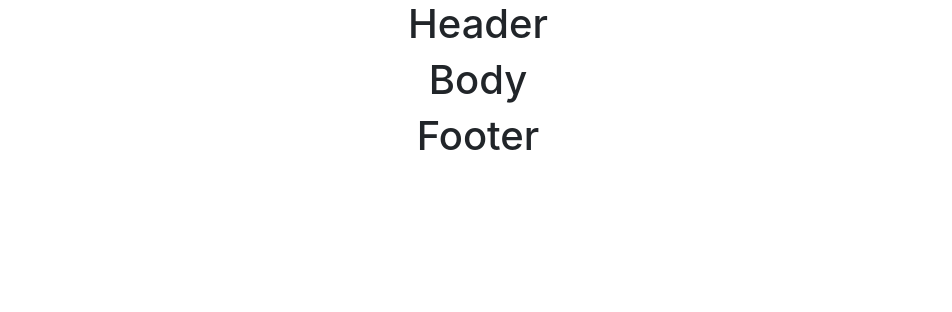
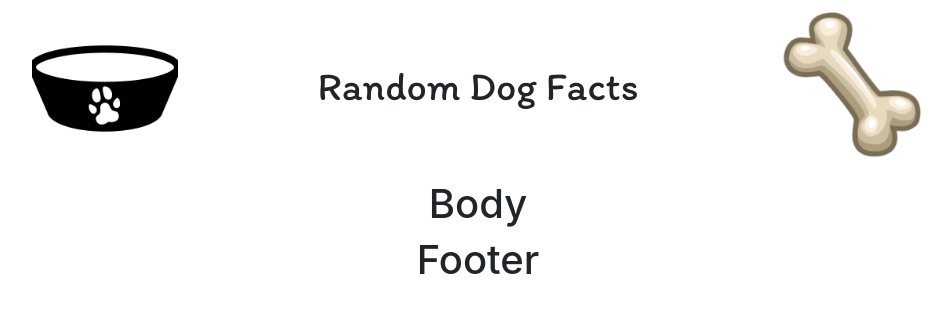
Before and after one commit to dangrt5/random-dogs, a React (Create React App) app: page / in a window 1280 px wide. Shown: the top 312 px of the page, without its empty margins (162-1114 px from the left). Built offline with nearby package versions, Linux system fonts and the light colour scheme.

Commit message:
header component complete

```diff
--- a/public/index.html
+++ b/public/index.html
@@ -10,6 +10,7 @@
       manifest.json provides metadata used when your web app is added to the
       homescreen on Android. See https://developers.google.com/web/fundamentals/web-app-manifest/
     -->
+  <link href="https://fonts.googleapis.com/css?family=Itim" rel="stylesheet">
   <link rel="stylesheet" href="https://maxcdn.bootstrapcdn.com/bootstrap/4.0.0/css/bootstrap.min.css" integrity="sha384-Gn5384xqQ1aoWXA+058RXPxPg6fy4IWvTNh0E263XmFcJlSAwiGgFAW/dAiS6JXm"
     crossorigin="anonymous">
   <link rel="manifest" href="%PUBLIC_URL%/manifest.json" />
--- /dev/null
+++ b/src/assets/css/Header.css
@@ -0,0 +1,48 @@
+* {
+  box-sizing: border-box;
+}
+
+body {
+  margin: 0;
+  padding: 0;
+}
+
+.header {
+  display: flex;
+  align-items: center;
+  justify-content: space-evenly;
+  padding: 10px;
+}
+
+.header .logo {
+  background-size: contain;
+  background-repeat: no-repeat;
+  width: 146px;
+  height: 160px;
+  display: block;
+  margin: auto;
+}
+
+.col-4:first-of-type .logo {
+  background-image: url(../images/dog-bowl.png);
+}
+
+.col-4:last-of-type .logo {
+  background-image: url(../images/dog-bone.png);
+}
+
+.header .title {
+  font-family: Itim, cursive;
+}
+
+@media (max-width: 767px) {
+  .header .logo {
+    width: 63px;
+    height: 69px;
+  }
+
+  .header .title {
+    font-size: 22px;
+  }
+
+}
--- a/src/components/App.js
+++ b/src/components/App.js
@@ -1,10 +1,11 @@
 import React, { Component } from 'react';
+import Header from "./Header";
 
 class App extends Component {
   render() {
     return (
       <div className="container">
-        <h1 className="text-center">Header</h1>
+        <Header />
         <h1 className="text-center">Body</h1>
         <h1 className="text-center">Footer</h1>
       </div>
--- /dev/null
+++ b/src/components/Header.jsx
@@ -0,0 +1,20 @@
+import React from "react";
+import "../assets/css/Header.css";
+
+export default class Header extends React.Component {
+    render() {
+        return (
+            <div className="header row">
+                <div className="col-4">
+                    <div className="logo"></div>
+                </div>
+                <div className="col-4">
+                    <h1 className="title text-center">Random Dog Facts</h1>
+                </div>
+                <div className="col-4">
+                    <div className="logo"></div>
+                </div>
+            </div>
+        )
+    }
+}
```
Also changed, not shown: src/assets/images/dog-bone.png (added), src/assets/images/dog-bowl.png (added).
